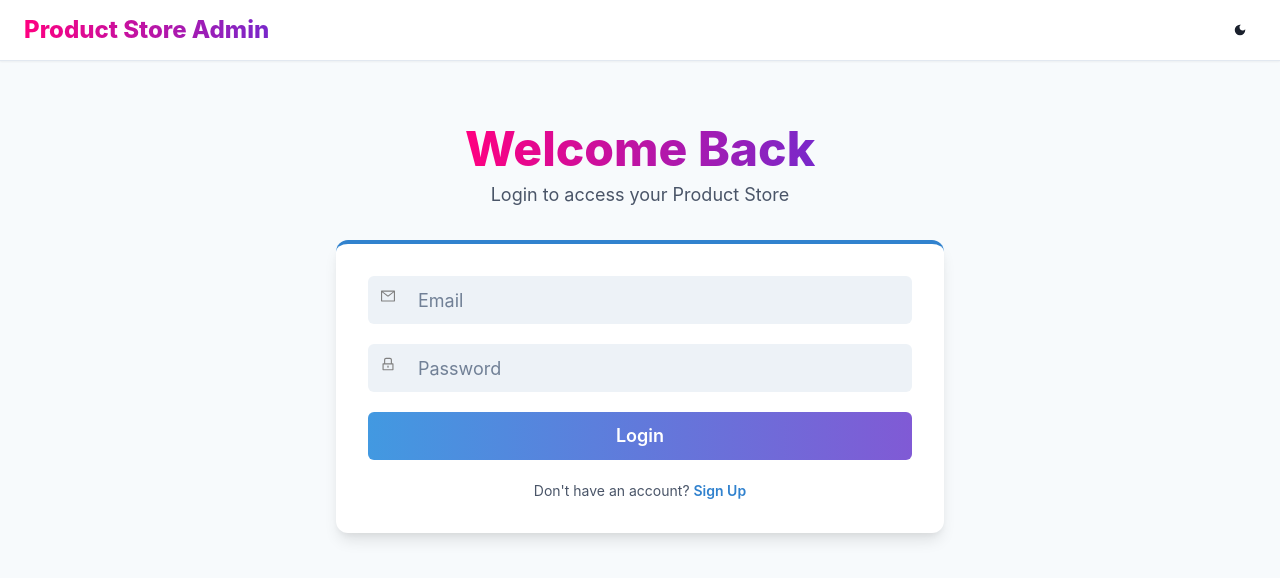
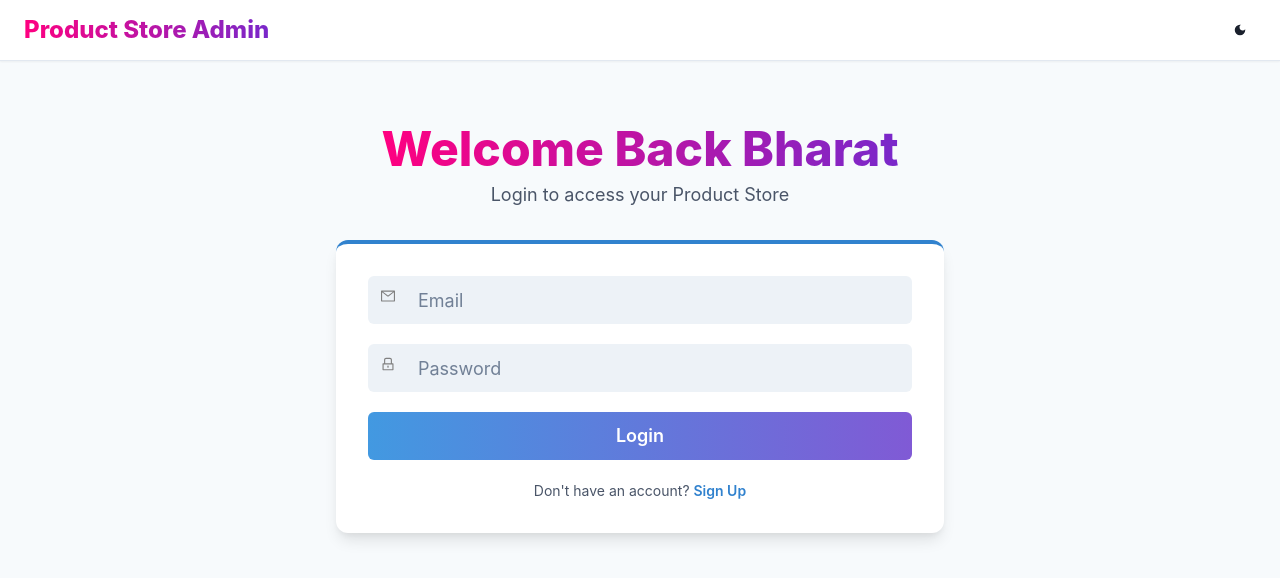
Before and after one commit to iambkv/mern-crash-course, a React (Vite) app in the folder frontend/: page /login in a window 1280 px wide. Shown: the top 578 px of the page. Built offline with nearby package versions, Linux system fonts and the light colour scheme.

Commit message:
github action changes

```diff
--- a/frontend/src/pages/LoginPage.jsx
+++ b/frontend/src/pages/LoginPage.jsx
@@ -50,7 +50,7 @@ const LoginPage = () => {
                         bgClip={"text"}
                         fontWeight={"extrabold"}
                     >
-                        Welcome Back
+                        Welcome Back Bharat
                     </Heading>
                     <Text
                         fontSize={"lg"}
```
